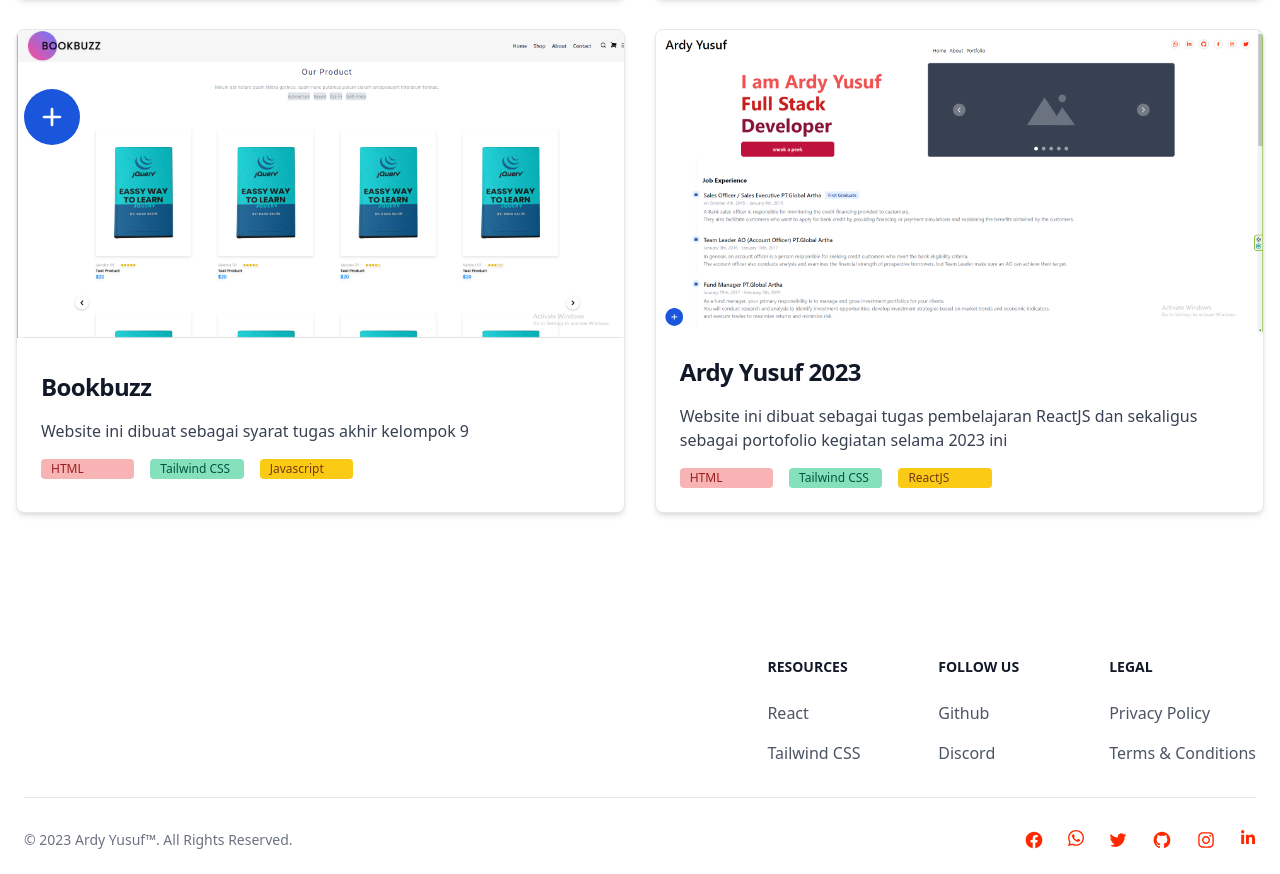
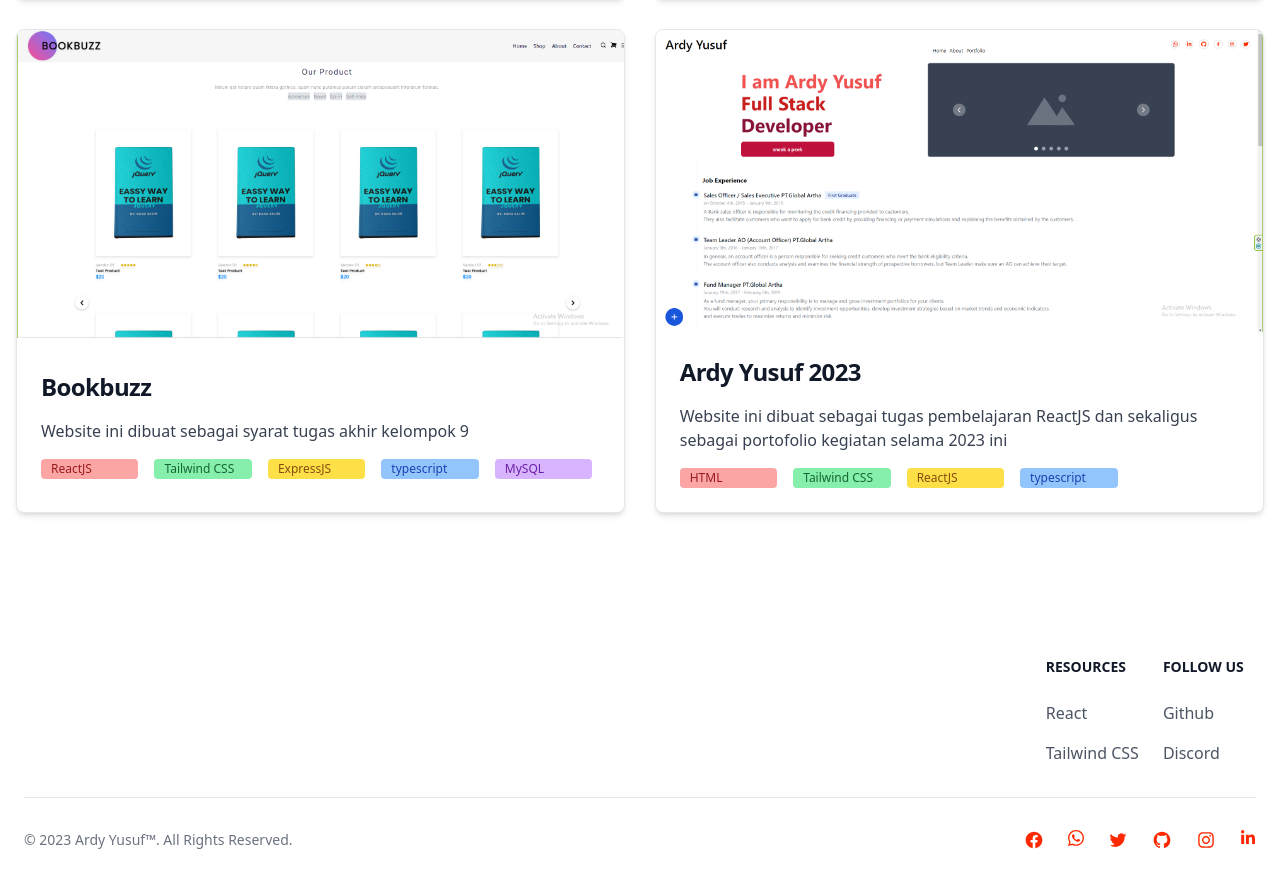
Before and after one commit to ardy-yusuf-wibawa/portofolio-2023, a React (Create React App) app: page /portofolio in a window 1280 px wide. Shown: the part 631-1505 px from the top of the page. Built offline with nearby package versions, Linux system fonts and the light colour scheme.

Commit message:
update portofolio

```diff
--- a/package.json
+++ b/package.json
@@ -3,6 +3,7 @@
   "version": "0.1.0",
   "private": true,
   "dependencies": {
+    "@fontsource/source-sans-pro": "^5.0.1",
     "@headlessui/react": "^1.7.13",
     "@heroicons/react": "^2.0.16",
     "@testing-library/jest-dom": "^5.16.5",
@@ -56,7 +57,9 @@
     "eslint-plugin-promise": "^6.1.1",
     "eslint-plugin-react": "^7.32.2",
     "postcss": "^8.4.21",
+    "prettier": "^2.8.8",
+    "prettier-plugin-tailwindcss": "^0.3.0",
     "tailwindcss": "^3.2.7",
-    "typescript": "^5.0.2"
+    "typescript": "^4.9.5"
   }
 }
--- a/src/components/CardComp.tsx
+++ b/src/components/CardComp.tsx
@@ -4,33 +4,42 @@ import { myDev } from '../dev'
 
 const CardComp = (): React.ReactElement => {
   return (
-    <div className='container mx-auto lg:w-(90%) px-4 sm:w-full w-[1/4] sm:py-10 grid sm:grid-cols-2 sm:gap-[2.3vw] pb-10 grid-rows-1  gap-[4vw]'>
+    <div className='lg:w-(90%) container mx-auto grid w-[1/4] grid-rows-1 gap-[4vw] px-4 pb-10 sm:w-full sm:grid-cols-2 sm:gap-[2.3vw]  sm:py-10'>
       {Object.keys(myDev).map((v, i) => (
         <Card
           key={i}
           imgAlt={myDev[v].name}
           imgSrc={myDev[v].img}>
-          <h5 className='sm:text-2xl flex justify-start items-start text-base font-bold tracking-tight text-gray-900 dark:text-white'>
+          <h5 className='flex items-start justify-start text-base font-bold tracking-tight text-gray-900 dark:text-white sm:text-2xl'>
             {myDev[v].name}
           </h5>
-          <p className='font-normal text-gray-700 dark:text-gray-400 hidden sm:block'>
+          <p className='hidden text-ellipsis font-normal text-gray-700 dark:text-gray-400 sm:block'>
             {myDev[v].description}
           </p>
-          <div className='container sm:gap-2 gap-1 grid sm:grid-cols-3 max-w-xs'>
-
+          <div className='container grid max-w-[35rem] gap-1 sm:grid-cols-5 sm:gap-2'>
             {myDev[v].ingredients.length > 0 && (
-            <span className='bg-red-300 text-red-800 text-xs font-medium mr-2 px-2.5 py-0.5 rounded dark:bg-red-900 dark:text-red-300'>
+              <span className='mr-2 rounded bg-red-300 px-2.5 py-0.5 text-xs font-medium text-red-800 dark:bg-red-900 dark:text-red-300'>
                 {myDev[v].ingredients[0]}
               </span>
             )}
             {myDev[v].ingredients.length > 1 && (
-            <span className='bg-green-300 text-green-800 text-xs font-medium mr-2 px-2.5 py-0.5 rounded dark:bg-green-900 dark:text-green-300'>
+              <span className='mr-2 rounded bg-green-300 px-2.5 py-0.5 text-xs font-medium text-green-800 dark:bg-green-900 dark:text-green-300'>
                 {myDev[v].ingredients[1]}
               </span>
             )}
             {myDev[v].ingredients.length > 2 && (
-            <span className='bg-yellow-300 text-yellow-800 text-xs font-medium mr-2 px-2.5 py-0.5 rounded dark:bg-yellow-900 dark:text-yellow-300'>
+              <span className='mr-2 rounded bg-yellow-300 px-2.5 py-0.5 text-xs font-medium text-yellow-800 dark:bg-yellow-900 dark:text-yellow-300'>
                 {myDev[v].ingredients[2]}
+              </span>
+            )}
+            {myDev[v].ingredients.length > 3 && (
+              <span className='mr-2 rounded bg-blue-300 px-2.5 py-0.5 text-xs font-medium text-blue-800 dark:bg-blue-900 dark:text-blue-300'>
+                {myDev[v].ingredients[3]}
+              </span>
+            )}
+            {myDev[v].ingredients.length > 4 && (
+              <span className='mr-2 rounded bg-purple-300 px-2.5 py-0.5 text-xs font-medium text-purple-800 dark:bg-purple-900 dark:text-purple-300'>
+                {myDev[v].ingredients[4]}
               </span>
             )}
           </div>
--- a/src/components/Footer.tsx
+++ b/src/components/Footer.tsx
@@ -8,7 +8,7 @@ const Footer = (): React.ReactElement => {
         <div className='md:flex md:justify-between'>
           <div className='mb-6 md:mb-0'></div>
           <div className='hidden sm:block'>
-            <div className='grid grid-cols-2 gap-8 sm:gap-6 sm:grid-cols-3'>
+            <div className='grid gap-8 sm:gap-6 sm:grid-cols-2'>
               <div>
                 <h2 className='mb-6 text-sm font-semibold text-gray-900 uppercase dark:text-white'>
                   Resources
@@ -51,27 +51,6 @@ const Footer = (): React.ReactElement => {
                   </li>
                 </ul>
               </div>
-              <div>
-                <h2 className='mb-6 text-sm font-semibold text-gray-900 uppercase dark:text-white'>
-                  Legal
-                </h2>
-                <ul className='text-gray-600 dark:text-gray-400'>
-                  <li className='mb-4'>
-                    <Link
-                      to='#'
-                      className='hover:underline'>
-                      Privacy Policy
-                    </Link>
-                  </li>
-                  <li>
-                    <Link
-                      to='#'
-                      className='hover:underline'>
-                      Terms &amp; Conditions
-                    </Link>
-                  </li>
-                </ul>
-              </div>
             </div>
           </div>
         </div>
@@ -100,9 +79,7 @@ const Footer = (): React.ReactElement => {
                   clipRule='evenodd'
                 />
               </svg>
-              <span className='sr-only'>
-                Facebook page
-              </span>
+              <span className='sr-only'>Facebook page</span>
             </Link>
             <Link
               to='#'
@@ -115,9 +92,7 @@ const Footer = (): React.ReactElement => {
                 viewBox='0 0 24 24'>
                 <path d='M.057 24l1.687-6.163c-1.041-1.804-1.588-3.849-1.587-5.946.003-6.556 5.338-11.891 11.893-11.891 3.181.001 6.167 1.24 8.413 3.488 2.245 2.248 3.481 5.236 3.48 8.414-.003 6.557-5.338 11.892-11.893 11.892-1.99-.001-3.951-.5-5.688-1.448l-6.305 1.654zm6.597-3.807c1.676.995 3.276 1.591 5.392 1.592 5.448 0 9.886-4.434 9.889-9.885.002-5.462-4.415-9.89-9.881-9.892-5.452 0-9.887 4.434-9.889 9.884-.001 2.225.651 3.891 1.746 5.634l-.999 3.648 3.742-.981zm11.387-5.464c-.074-.124-.272-.198-.57-.347-.297-.149-1.758-.868-2.031-.967-.272-.099-.47-.149-.669.149-.198.297-.768.967-.941 1.165-.173.198-.347.223-.644.074-.297-.149-1.255-.462-2.39-1.475-.883-.788-1.48-1.761-1.653-2.059-.173-.297-.018-.458.13-.606.134-.133.297-.347.446-.521.151-.172.2-.296.3-.495.099-.198.05-.372-.025-.521-.075-.148-.669-1.611-.916-2.206-.242-.579-.487-.501-.669-.51l-.57-.01c-.198 0-.52.074-.792.372s-1.04 1.016-1.04 2.479 1.065 2.876 1.213 3.074c.149.198 2.095 3.2 5.076 4.487.709.306 1.263.489 1.694.626.712.226 1.36.194 1.872.118.571-.085 1.758-.719 2.006-1.413.248-.695.248-1.29.173-1.414z' />
               </svg>
-              <span className='sr-only'>
-                Instagram page
-              </span>
+              <span className='sr-only'>Instagram page</span>
             </Link>
             <Link
               to='#'
@@ -128,9 +103,7 @@ const Footer = (): React.ReactElement => {
                 viewBox='0 0 24 24'>
                 <path d='M8.29 20.251c7.547 0 11.675-6.253 11.675-11.675 0-.178 0-.355-.012-.53A8.348 8.348 0 0022 5.92a8.19 8.19 0 01-2.357.646 4.118 4.118 0 001.804-2.27 8.224 8.224 0 01-2.605.996 4.107 4.107 0 00-6.993 3.743 11.65 11.65 0 01-8.457-4.287 4.106 4.106 0 001.27 5.477A4.072 4.072 0 012.8 9.713v.052a4.105 4.105 0 003.292 4.022 4.095 4.095 0 01-1.853.07 4.108 4.108 0 003.834 2.85A8.233 8.233 0 012 18.407a11.616 11.616 0 006.29 1.84' />
               </svg>
-              <span className='sr-only'>
-                Twitter page
-              </span>
+              <span className='sr-only'>Twitter page</span>
             </Link>
             <Link
               to='#'
@@ -145,9 +118,7 @@ const Footer = (): React.ReactElement => {
                   clipRule='evenodd'
                 />
               </svg>
-              <span className='sr-only'>
-                GitHub account
-              </span>
+              <span className='sr-only'>GitHub account</span>
             </Link>
             <Link
               to='#'
@@ -163,9 +134,7 @@ const Footer = (): React.ReactElement => {
                   clipRule='evenodd'
                 />
               </svg>
-              <span className='sr-only'>
-                Instagram
-              </span>
+              <span className='sr-only'>Instagram</span>
             </Link>
             <Link
               to='#'
@@ -180,9 +149,7 @@ const Footer = (): React.ReactElement => {
                 xmlns='http://www.w3.org/2000/svg'>
                 <path d='M100.28 448H7.4V148.9h92.88zM53.79 108.1C24.09 108.1 0 83.5 0 53.8a53.79 53.79 0 0 1 107.58 0c0 29.7-24.1 54.3-53.79 54.3zM447.9 448h-92.68V302.4c0-34.7-.7-79.2-48.29-79.2-48.29 0-55.69 37.7-55.69 76.7V448h-92.78V148.9h89.08v40.8h1.3c12.4-23.5 42.69-48.3 87.88-48.3 94 0 111.28 61.9 111.28 142.3V448z'></path>
               </svg>
-              <span className='sr-only'>
-                Instagram
-              </span>
+              <span className='sr-only'>Instagram</span>
             </Link>
           </div>
         </div>
--- a/src/components/SpeedDial.tsx
+++ /dev/null
@@ -1,167 +0,0 @@
-/* eslint-disable @typescript-eslint/explicit-function-return-type */
-import React, { useState, useEffect, useRef } from 'react'
-
-const SpeedDial = (): React.ReactElement => {
-  const buttonRef = useRef<HTMLButtonElement>(null)
-  const [isOpen, setIsOpen] = useState(false)
-
-  useEffect(() => {
-    const handleClickOutside = (event: MouseEvent) => {
-      if (
-        (buttonRef.current != null) &&
-        'contains' in buttonRef.current &&
-        !buttonRef.current.contains(event.target as Node)
-      ) {
-        setIsOpen(false)
-      }
-    }
-
-    window.addEventListener('click', handleClickOutside)
-    return () => { window.removeEventListener('click', handleClickOutside) }
-  }, [buttonRef])
-
-  const handleToggle = () => {
-    setIsOpen(!isOpen)
-  }
-
-  return (
-    <div
-      data-dial-init
-      className='fixed left-6 bottom-6 group hidden md:block '>
-      <div
-        id='speed-dial-menu-bottom-left'
-        className={`flex-col flex items-center mb-4 space-y-2 ${
-          isOpen ? '' : 'hidden'
-        }`}>
-        <button
-          type='button'
-          data-tooltip-target='tooltip-share'
-          data-tooltip-placement='right'
-          className='flex justify-center items-center w-[52px] h-[52px] text-gray-500 hover:text-gray-900 bg-white rounded-full border border-gray-200 dark:border-gray-600 shadow-sm dark:hover:text-white dark:text-gray-400 hover:bg-gray-50 dark:bg-gray-700 dark:hover:bg-gray-600 focus:ring-4 focus:ring-gray-300 focus:outline-none dark:focus:ring-gray-400'>
-          <svg
-            aria-hidden='true'
-            className='w-6 h-6 -ml-px '
-            fill='currentColor'
-            viewBox='0 0 20 20'
-            xmlns='http://www.w3.org/2000/svg'>
-            <path d='M15 8a3 3 0 10-2.977-2.63l-4.94 2.47a3 3 0 100 4.319l4.94 2.47a3 3 0 10.895-1.789l-4.94-2.47a3.027 3.027 0 000-.74l4.94-2.47C13.456 7.68 14.19 8 15 8z'></path>
-          </svg>
-          <span className='sr-only'>Share</span>
-        </button>
-        <div
-          id='tooltip-share'
-          role='tooltip'
-          className='absolute z-10 invisible inline-block w-auto px-3 py-2 text-sm font-medium text-white transition-opacity duration-300 bg-gray-900 rounded-lg shadow-sm opacity-0 tooltip dark:bg-gray-700'>
-          Share
-          <div
-            className='tooltip-arrow'
-            data-popper-arrow></div>
-        </div>
-        <button
-          type='button'
-          data-tooltip-target='tooltip-print'
-          data-tooltip-placement='right'
-          className='flex justify-center items-center w-[52px] h-[52px] text-gray-500 hover:text-gray-900 bg-white rounded-full border border-gray-200 dark:border-gray-600 shadow-sm dark:hover:text-white dark:text-gray-400 hover:bg-gray-50 dark:bg-gray-700 dark:hover:bg-gray-600 focus:ring-4 focus:ring-gray-300 focus:outline-none dark:focus:ring-gray-400'>
-          <svg
-            aria-hidden='true'
-            className='w-6 h-6'
-            fill='currentColor'
-            viewBox='0 0 20 20'
-            xmlns='http://www.w3.org/2000/svg'>
-            <path
-              fillRule='evenodd'
-              d='M5 4v3H4a2 2 0 00-2 2v3a2 2 0 002 2h1v2a2 2 0 002 2h6a2 2 0 002-2v-2h1a2 2 0 002-2V9a2 2 0 00-2-2h-1V4a2 2 0 00-2-2H7a2 2 0 00-2 2zm8 0H7v3h6V4zm0 8H7v4h6v-4z'
-              clipRule='evenodd'></path>
-          </svg>
-          <span className='sr-only'>Print</span>
-        </button>
-        <div
-          id='tooltip-print'
-          role='tooltip'
-          className='absolute z-10 invisible inline-block w-auto px-3 py-2 text-sm font-medium text-white transition-opacity duration-300 bg-gray-900 rounded-lg shadow-sm opacity-0 tooltip dark:bg-gray-700'>
-          Print
-          <div
-            className='tooltip-arrow'
-            data-popper-arrow></div>
-        </div>
-        <button
-          type='button'
-          data-tooltip-target='tooltip-download'
-          data-tooltip-placement='right'
-          className='flex justify-center items-center w-[52px] h-[52px] text-gray-500 hover:text-gray-900 bg-white rounded-full border border-gray-200 dark:border-gray-600 shadow-sm dark:hover:text-white dark:text-gray-400 hover:bg-gray-50 dark:bg-gray-700 dark:hover:bg-gray-600 focus:ring-4 focus:ring-gray-300 focus:outline-none dark:focus:ring-gray-400'>
-          <svg
-            aria-hidden='true'
-            className='w-6 h-6'
-            fill='currentColor'
-            viewBox='0 0 20 20'
-            xmlns='http://www.w3.org/2000/svg'>
-            <path
-              clipRule='evenodd'
-              d='M4 4a2 2 0 00-2 2v8a2 2 0 002 2h12a2 2 0 002-2V8a2 2 0 00-2-2h-5L9 4H4zm7 5a1 1 0 00-2 0v1.586l-.293-.293a.999.999 0 10-1.414 1.414l2 2a.999.999 0 001.414 0l2-2a.999.999 0 10-1.414-1.414l-.293.293V9z'
-              fillRule='evenodd'></path>
-          </svg>
-          <span className='sr-only'>Download</span>
-        </button>
-        <div
-          id='tooltip-download'
-          role='tooltip'
-          className='absolute z-10 invisible inline-block w-auto px-3 py-2 text-sm font-medium text-white transition-opacity duration-300 bg-gray-900 rounded-lg shadow-sm opacity-0 tooltip dark:bg-gray-700'>
-          Download
-          <div
-            className='tooltip-arrow'
-            data-popper-arrow></div>
-        </div>
-        <button
-          type='button'
-          data-tooltip-target='tooltip-copy'
-          data-tooltip-placement='right'
-          className='flex justify-center items-center w-[52px] h-[52px] text-gray-500 hover:text-gray-900 bg-white rounded-full border border-gray-200 dark:border-gray-600 dark:hover:text-white shadow-sm dark:text-gray-400 hover:bg-gray-50 dark:bg-gray-700 dark:hover:bg-gray-600 focus:ring-4 focus:ring-gray-300 focus:outline-none dark:focus:ring-gray-400'>
-          <svg
-            aria-hidden='true'
-            className='w-6 h-6'
-            fill='currentColor'
-            viewBox='0 0 20 20'
-            xmlns='http://www.w3.org/2000/svg'>
-            <path d='M7 9a2 2 0 012-2h6a2 2 0 012 2v6a2 2 0 01-2 2H9a2 2 0 01-2-2V9z'></path>
-            <path d='M5 3a2 2 0 00-2 2v6a2 2 0 002 2V5h8a2 2 0 00-2-2H5z'></path>
-          </svg>
-          <span className='sr-only'>Copy</span>
-        </button>
-        <div
-          id='tooltip-copy'
-          role='tooltip'
-          className='absolute z-10 invisible inline-block w-auto px-3 py-2 text-sm font-medium text-white transition-opacity duration-300 bg-gray-900 rounded-lg shadow-sm opacity-0 tooltip dark:bg-gray-700'>
-          Copy
-          <div
-            className='tooltip-arrow'
-            data-popper-arrow></div>
-        </div>
-      </div>
-      <button
-        type='button'
-        data-dial-toggle='speed-dial-menu-bottom-left'
-        onClick={handleToggle}
-        ref={buttonRef}
-        aria-controls='speed-dial-menu-bottom-left'
-        aria-expanded='false'
-        className='flex items-center justify-center text-white bg-blue-700 rounded-full w-14 h-14 hover:bg-blue-800 dark:bg-blue-600 dark:hover:bg-blue-700 focus:ring-4 focus:ring-blue-300 focus:outline-none dark:focus:ring-blue-800'>
-        <svg
-          aria-hidden='true'
-          className='w-8 h-8 transition-transform group-hover:rotate-45'
-          fill='none'
-          stroke='currentColor'
-          viewBox='0 0 24 24'
-          xmlns='http://www.w3.org/2000/svg'>
-          <path
-            strokeLinecap='round'
-            strokeLinejoin='round'
-            strokeWidth='2'
-            d='M12 6v6m0 0v6m0-6h6m-6 0H6'></path>
-        </svg>
-        <span className='sr-only'>Open actions menu</span>
-      </button>
-    </div>
-  )
-}
-
-export default SpeedDial
--- a/src/dev.tsx
+++ b/src/dev.tsx
@@ -6,27 +6,19 @@ interface Dev {
   description: string
 }
 
-export const myDev: Record< string, Dev > = {
+export const myDev: Record<string, Dev> = {
   Dev_1: {
     name: 'Hello World 5/02/2023',
     img: './img/porto-1.png',
     version: '0.1.0',
-    ingredients: [
-      'HTML ',
-      'CSS'
-    ],
-    description:
-      'Website ini dibuat pada saat pertama kali mengikuti bootcamp HTML harsenin.com '
+    ingredients: ['HTML ', 'CSS'],
+    description: 'Website ini dibuat pada saat pertama kali mengikuti bootcamp HTML harsenin.com '
   },
   Dev_2: {
     name: 'Predator',
     img: './img/porto-2.png',
     version: '0.1.0',
-    ingredients: [
-      'HTML ',
-      'Tailwind CSS ',
-      'Javascript'
-    ],
+    ingredients: ['HTML ', 'Tailwind CSS ', 'Javascript'],
     description:
       'Website ini dibuat pada saat mengikuti kelas bootcamp Harisenin.com sebagai tugas ketika sudah menyelesaikan pembelajaran mengenai HTML, CSS dan Javascript. '
   },
@@ -34,23 +26,14 @@ export const myDev: Record< string, Dev > = {
     name: 'Bookbuzz',
     img: './img/porto-3.png',
     version: '0.1.0',
-    ingredients: [
-      'HTML ',
-      'Tailwind CSS ',
-      'Javascript'
-    ],
-    description:
-      'Website ini dibuat sebagai syarat tugas akhir kelompok 9'
+    ingredients: ['ReactJS', 'Tailwind CSS ', 'ExpressJS', 'typescript', 'MySQL'],
+    description: 'Website ini dibuat sebagai syarat tugas akhir kelompok 9'
   },
   Dev_4: {
     name: 'Ardy Yusuf 2023',
     img: './img/porto-4.png',
     version: '0.1.0',
-    ingredients: [
-      'HTML ',
-      'Tailwind CSS ',
-      'ReactJS'
-    ],
+    ingredients: ['HTML ', 'Tailwind CSS ', 'ReactJS', 'typescript'],
     description:
       'Website ini dibuat sebagai tugas pembelajaran ReactJS dan sekaligus sebagai portofolio kegiatan selama 2023 ini'
   }
--- a/src/pages/AboutUs.tsx
+++ b/src/pages/AboutUs.tsx
@@ -1,7 +1,6 @@
 import React from 'react'
 import Header from '../components/Header'
 import Footer from '../components/Footer'
-import SpeedDial from '../components/SpeedDial'
 import ProfileCard from '../components/ProfileCard'
 import PortfolioComp from '../components/PortofolioComp'
 import ContactUs from '../components/ContactForm'
@@ -9,7 +8,6 @@ import ContactUs from '../components/ContactForm'
 const AboutUs = (): React.ReactElement => {
   return (
     <div className='z-[1000] w-full h-[100vh] mx-auto px-4'>
-      <SpeedDial />
       <div className='static'>
         <Header />
       </div>
--- a/src/pages/IndexPage.tsx
+++ b/src/pages/IndexPage.tsx
@@ -1,16 +1,13 @@
 import React from 'react'
 import Header from '../components/Header'
 import Footer from '../components/Footer'
-import SpeedDial from '../components/SpeedDial'
 import HeroImg from '../components/HeroImg'
 import TimeLine from '../components/Timeline'
 import CardComp from '../components/CardComp'
 
-const IndexPage =
-  (): React.ReactElement => {
+const IndexPage = (): React.ReactElement => {
   return (
     <div className='z-[1000] w-full h-[100vh]'>
-        <SpeedDial />
       <div className='static'>
         <Header />
       </div>
--- a/src/pages/ListPage.tsx
+++ b/src/pages/ListPage.tsx
@@ -2,13 +2,10 @@ import Footer from '../components/Footer'
 import React from 'react'
 import Header from '../components/Header'
 import CardComp from '../components/CardComp'
-import SpeedDial from '../components/SpeedDial'
 
-const ListPage =
-  (): React.ReactElement => {
+const ListPage = (): React.ReactElement => {
   return (
     <div>
-        <SpeedDial />
       <div>
         <Header />
       </div>
```
Also changed, not shown: src/components/Header.tsx (+16 -15 lines), tailwind.config.js (+8 -5 lines), 1 other file (tests, documents, lock files or other folders). Lines whose indentation alone changed are shown as unchanged.
